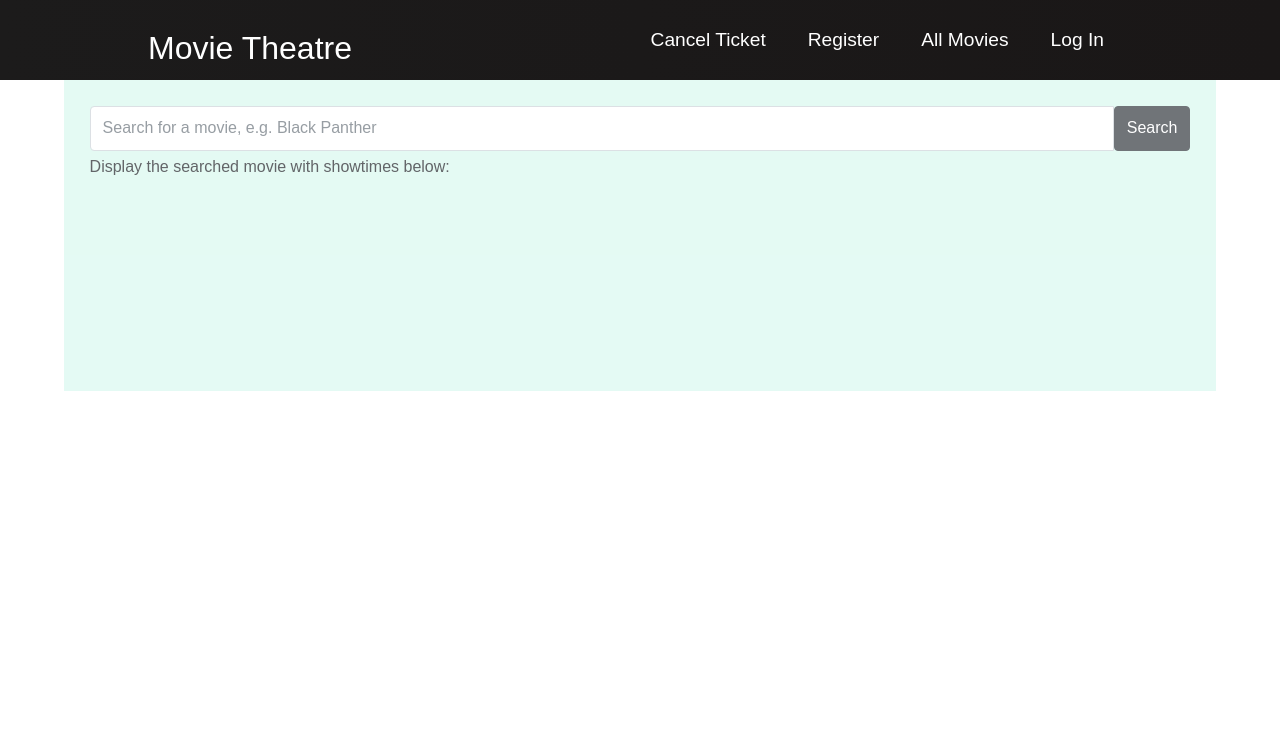
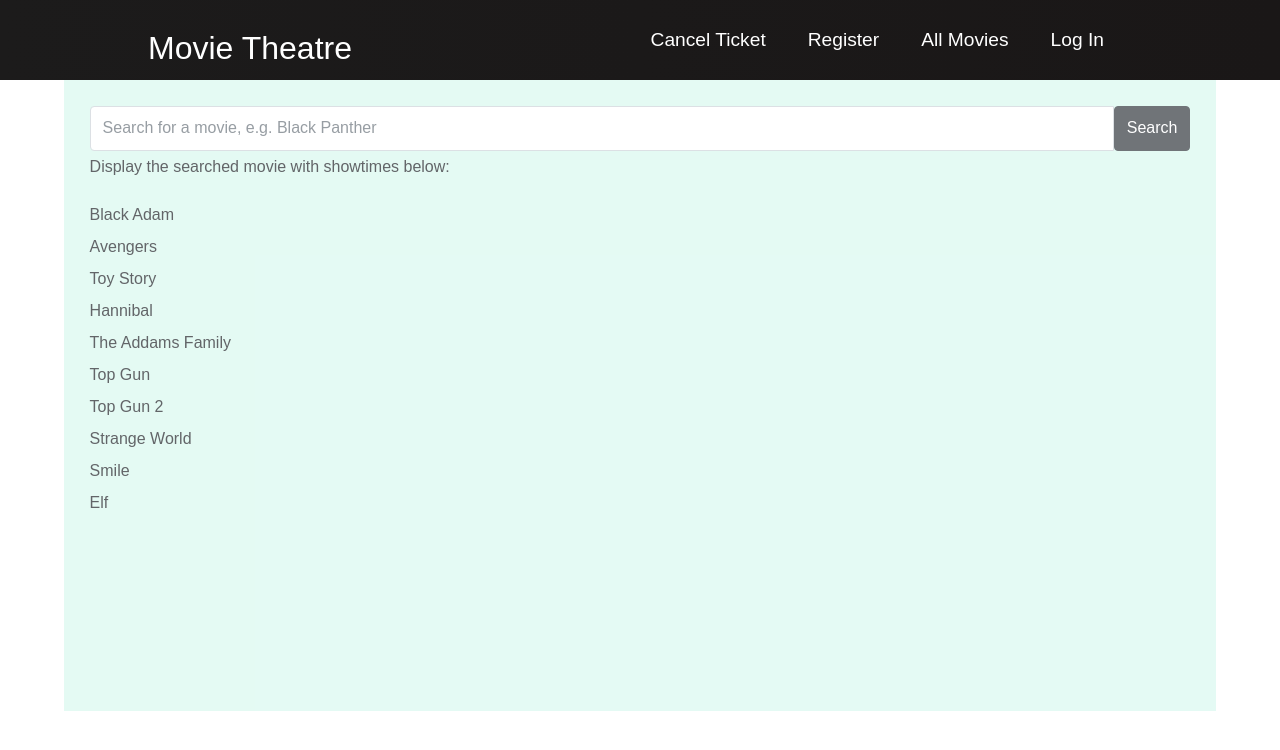
Before and after one commit to Dele-Oyelese/ENSF614_Project, a React (Create React App) app in the folder react-website-movies/: page /allmovies in a window 1280 px wide. Shown: the top 750 px of the page. Built offline with nearby package versions, Linux system fonts and the light colour scheme.

Commit message:
Initial Implementation for Search Bar Working

```diff
--- a/react-website-movies/package.json
+++ b/react-website-movies/package.json
@@ -9,7 +9,7 @@
     "react": "^18.2.0",
     "react-dom": "^18.2.0",
     "react-router-dom": "^6.4.3",
-    "react-scripts": "5.0.1",
+    "react-scripts": "^5.0.1",
     "web-vitals": "^2.1.4"
   },
   "scripts": {
--- a/react-website-movies/src/components/pages/AllMovies.js
+++ b/react-website-movies/src/components/pages/AllMovies.js
@@ -1,7 +1,7 @@
 import '../../App.css';
+import jsondata from './movie.json';
 
 import React, { useState} from 'react';
-
 
 
 function AllMovies() {
@@ -30,13 +30,18 @@ function AllMovies() {
                 <input type="text" value={movie} onChange={(e) => setMovie(e.target.value)} className="form-control" placeholder="Search for a movie, e.g. Black Panther"></input>
                 <button onClick={searchMovie} className="btn btn-dark" type="button">Search</button>
             </div>
-
             <p>Display the searched movie with showtimes below:</p>
-
-
-
-
-
+            <div>
+                {jsondata.filter((val)=>{
+                    if(movie == "") {
+                        return val
+                    } else if (val.movie_name.toLowerCase().includes(movie.toLowerCase())) {
+                        return val
+                    } return ""
+                }).map((val, key)=>{
+                    return <div>{val.movie_name} </div>;
+                })}
+            </div>
 
         </div>
 
--- /dev/null
+++ b/react-website-movies/src/components/pages/movie.json
@@ -0,0 +1,10 @@
+[{"movie_name":"Black Adam"},
+{"movie_name":"Avengers"},
+{"movie_name":"Toy Story"},
+{"movie_name":"Hannibal"},
+{"movie_name":"The Addams Family"},
+{"movie_name":"Top Gun"},
+{"movie_name":"Top Gun 2"},
+{"movie_name":"Strange World"},
+{"movie_name":"Smile"},
+{"movie_name":"Elf"}]
```
Also changed, not shown: 1 other file (tests, documents, lock files or other folders).
